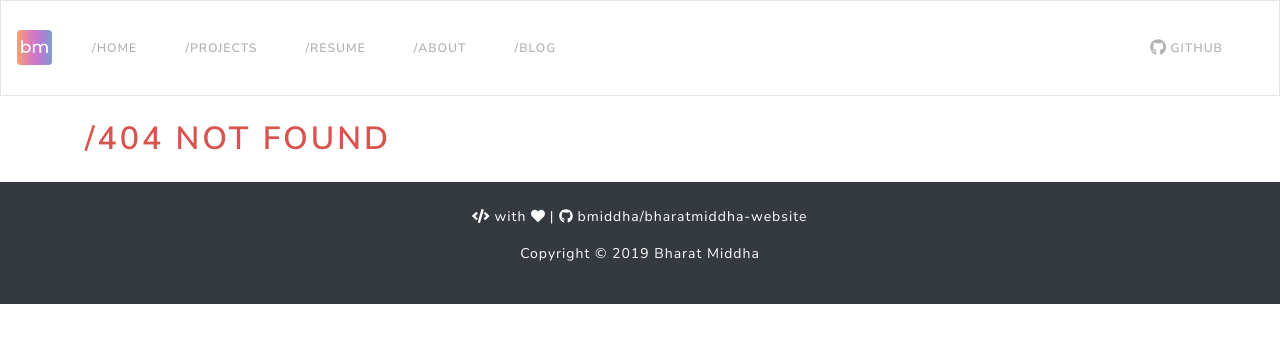
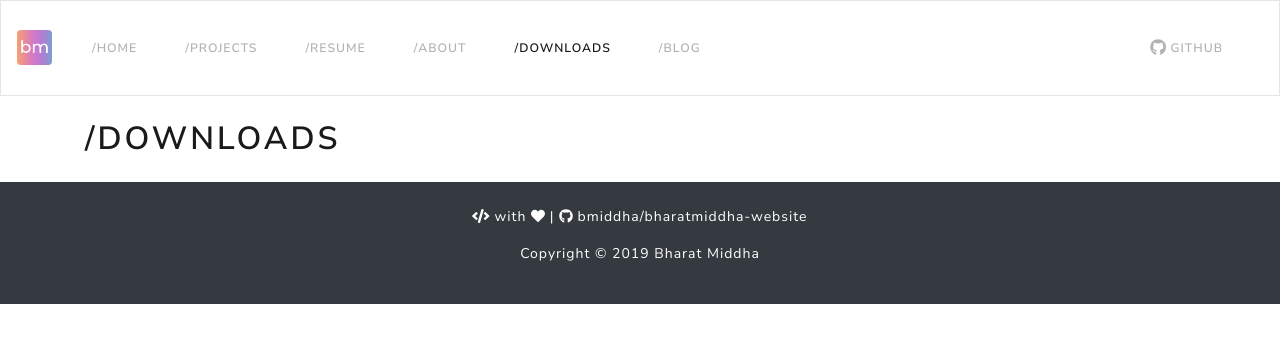
Before and after one commit to bmiddha/bharatmiddha-website, a React (Create React App) app: page /downloads in a window 1280 px wide. Before the commit this address had no page. Shown: the top 342 px of the page. Built offline with nearby package versions, Linux system fonts and the light colour scheme; what @react-pdf/renderer would draw is missing.

Commit message:
added on-demand resume pdf generation, added downloads page

```diff
--- a/src/App.tsx
+++ b/src/App.tsx
@@ -8,6 +8,7 @@ import NotFoundPage from './pages/NotFoundPage';
 import Footer from './components/Footer';
 import NavBar from './components/NavBar';
 import BlogPage from './pages/BlogPage';
+import DownloadsPage from './pages/DownloadsPage';
 
 export const App: FC = () => {
   return (
@@ -17,6 +18,9 @@ export const App: FC = () => {
         <Switch>
           <Route path="/about">
             <AboutPage />
+          </Route>
+          <Route path="/downloads">
+            <DownloadsPage />
           </Route>
           <Route path="/projects">
             <ProjectsPage />
--- a/src/components/NavBar.tsx
+++ b/src/components/NavBar.tsx
@@ -39,6 +39,11 @@ export const NavBar: FC = () => {
               </NavLink>
             </NavItem>
             <NavItem>
+              <NavLink tag={Link} to="/downloads" activeClassName="active" className="wack">
+                Downloads
+              </NavLink>
+            </NavItem>
+            <NavItem>
               <NavLink tag={Link} to="/blog" activeClassName="active" className="wack">
                 Blog
               </NavLink>
--- a/src/components/ProjectsList.tsx
+++ b/src/components/ProjectsList.tsx
@@ -13,11 +13,16 @@ export const ProjectsList: FC = () => {
   }, []);
 
   return (
-    <CardDeck>
-      {repos.map((e, key) => (
-        <Project key={key} {...e} />
-      ))}
-    </CardDeck>
+    <>
+      <p className="lead">
+        Data fetched from <a href="https://developer.github.com/v3/">GitHub API.</a>
+      </p>
+      <CardDeck>
+        {repos.map((e, key) => (
+          <Project key={key} {...e} />
+        ))}
+      </CardDeck>
+    </>
   );
 };
 
--- /dev/null
+++ b/src/pages/DownloadsPage.tsx
@@ -0,0 +1,12 @@
+import React, { FC } from 'react';
+import { Container } from 'reactstrap';
+
+export const DownloadsPage: FC = () => {
+  return (
+    <Container>
+      <h1 className="my-4 wack">Downloads</h1>
+    </Container>
+  );
+};
+
+export default DownloadsPage;
--- a/src/pages/NotFoundPage.tsx
+++ b/src/pages/NotFoundPage.tsx
@@ -5,6 +5,7 @@ export const NotFoundPage: FC = () => {
   return (
     <Container>
       <h1 className="my-4 wack text-danger">404 Not Found</h1>
+      <a href="/">Navigate Home</a>
     </Container>
   );
 };
--- a/src/pages/ResumePage.tsx
+++ b/src/pages/ResumePage.tsx
@@ -1,10 +1,13 @@
-import React, { FC } from 'react';
+import React, { FC, useState } from 'react';
 import { Row, Col } from 'reactstrap';
-import { Container } from 'reactstrap';
+import { Container, Button } from 'reactstrap';
+import { FontAwesomeIcon } from '@fortawesome/react-fontawesome';
+import { faFilePdf } from '@fortawesome/free-solid-svg-icons';
 import Resume from '../components/Resume';
 import ResumePdf from '../components/ResumePdf';
 
 export const ResumePage: FC = () => {
+  const [genPdf, setGenPdf] = useState(false);
   return (
     <Container>
       <Row className="my-4">
@@ -13,7 +16,13 @@ export const ResumePage: FC = () => {
         </Col>
         <Col>
           <div className="resume-align-right">
-            <ResumePdf />
+            {genPdf ? (
+              <ResumePdf />
+            ) : (
+              <Button color="info" onClick={() => setGenPdf(!genPdf)}>
+                Generate PDF <FontAwesomeIcon icon={faFilePdf} />
+              </Button>
+            )}
           </div>
         </Col>
       </Row>
```
